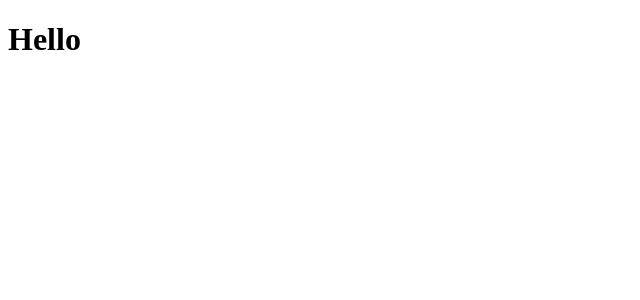
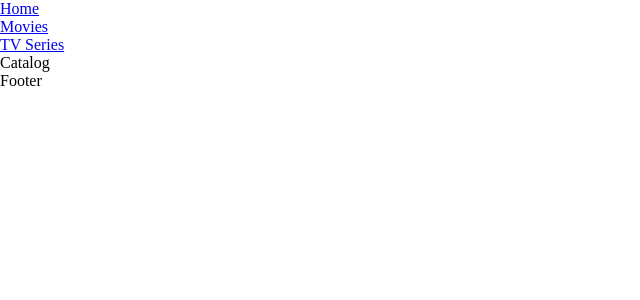
Before and after one commit to Isebring/GHE-Movie-App, a React (Vite) app: page /tv in a window 1280 px wide. Shown: the top 300 px of the page, without its empty margins (0-640 px from the left). Built offline with nearby package versions, Linux system fonts and the light colour scheme.

Commit message:
Added structure of files and routing

```diff
--- a/package.json
+++ b/package.json
@@ -13,6 +13,7 @@
     "query-string": "^8.1.0",
     "react": "^18.2.0",
     "react-dom": "^18.2.0",
+    "react-router-dom": "^6.8.1",
     "styled-components": "^5.3.6"
   },
   "devDependencies": {
--- a/src/App.tsx
+++ b/src/App.tsx
@@ -1,15 +1,20 @@
-import { useState } from 'react';
-
+import { Route, Routes } from "react-router-dom";
+import Footer from './components/Footer';
+import Header from './components/Header';
+import Routing from "./config/Routing";
 
 function App() {
-  const [count, setCount] = useState(0)
-
   return (
-    <div className="App">
-    <h1>Hello</h1>
-
-    </div>
+    <Routes>
+      <Route path="*" element={
+        <>
+          <Header />
+          <Routing />
+          <Footer />
+        </>
+      } />
+    </Routes>
   )
 }
 
-export default App
+export default App;
--- /dev/null
+++ b/src/components/Footer.tsx
@@ -0,0 +1,8 @@
+
+function Footer ()  {
+  return (
+    <div>Footer</div>
+  )
+}
+
+export default Footer
--- /dev/null
+++ b/src/components/Header.tsx
@@ -0,0 +1,42 @@
+import { useRef } from 'react';
+import { Link, useLocation } from 'react-router-dom';
+
+const headerNav = [
+  {
+    display: 'Home',
+    path: '/',
+  },
+  {
+  display: 'Movies',
+  path: '/movie',
+},
+{
+display: 'TV Series',
+path: '/tv',
+}
+];
+
+function Header()  {
+  const {pathname} = useLocation();
+  const headerRef = useRef(null);
+  const active = headerNav.findIndex(e => e.path === pathname);
+
+  return (
+    <div ref={headerRef}>
+      <ul>
+        {
+          headerNav.map((e, i) => (
+            <li key={i} className={`${i === active ? 'active' : ''}`}>
+              <Link to={e.path}>
+                {e.display}
+                </Link>
+            </li>
+          )
+          )
+        }
+      </ul>
+      </div>
+  )
+}
+
+export default Header;
--- /dev/null
+++ b/src/config/Routing.tsx
@@ -0,0 +1,19 @@
+import { Route, Routes } from "react-router-dom";
+import Catalog from "../pages/Catalog";
+import Details from "../pages/Details";
+import Home from "../pages/Home";
+
+
+
+function Routing() {
+  return (
+    <Routes>
+    <Route path="/:category/search/:keyword" element={<Catalog />} />
+    <Route path="/:category/:id" element={<Details />} />
+    <Route path="/:category" element={<Catalog />} />
+    <Route path="/" element={<Home />} />
+    </Routes>
+  )
+}
+
+export default Routing;
--- a/src/index.css
+++ b/src/index.css
@@ -0,0 +1,5 @@
+* {
+  box-sizing: border-box;
+  margin: 0;
+  padding: 0;
+}
--- /dev/null
+++ b/src/pages/Catalog.tsx
@@ -0,0 +1,8 @@
+
+function Catalog() {
+  return (
+    <div>Catalog</div>
+  )
+}
+
+export default Catalog
--- /dev/null
+++ b/src/pages/Details.tsx
@@ -0,0 +1,8 @@
+
+function Details()  {
+  return (
+    <div>Detail</div>
+  )
+}
+
+export default Details
--- /dev/null
+++ b/src/pages/Home.tsx
@@ -0,0 +1,7 @@
+function Home()  {
+  return (
+    <div>Home</div>
+  )
+}
+
+export default Home
```
Also changed, not shown: src/main.tsx (+8 -5 lines), 1 other file (tests, documents, lock files or other folders).
